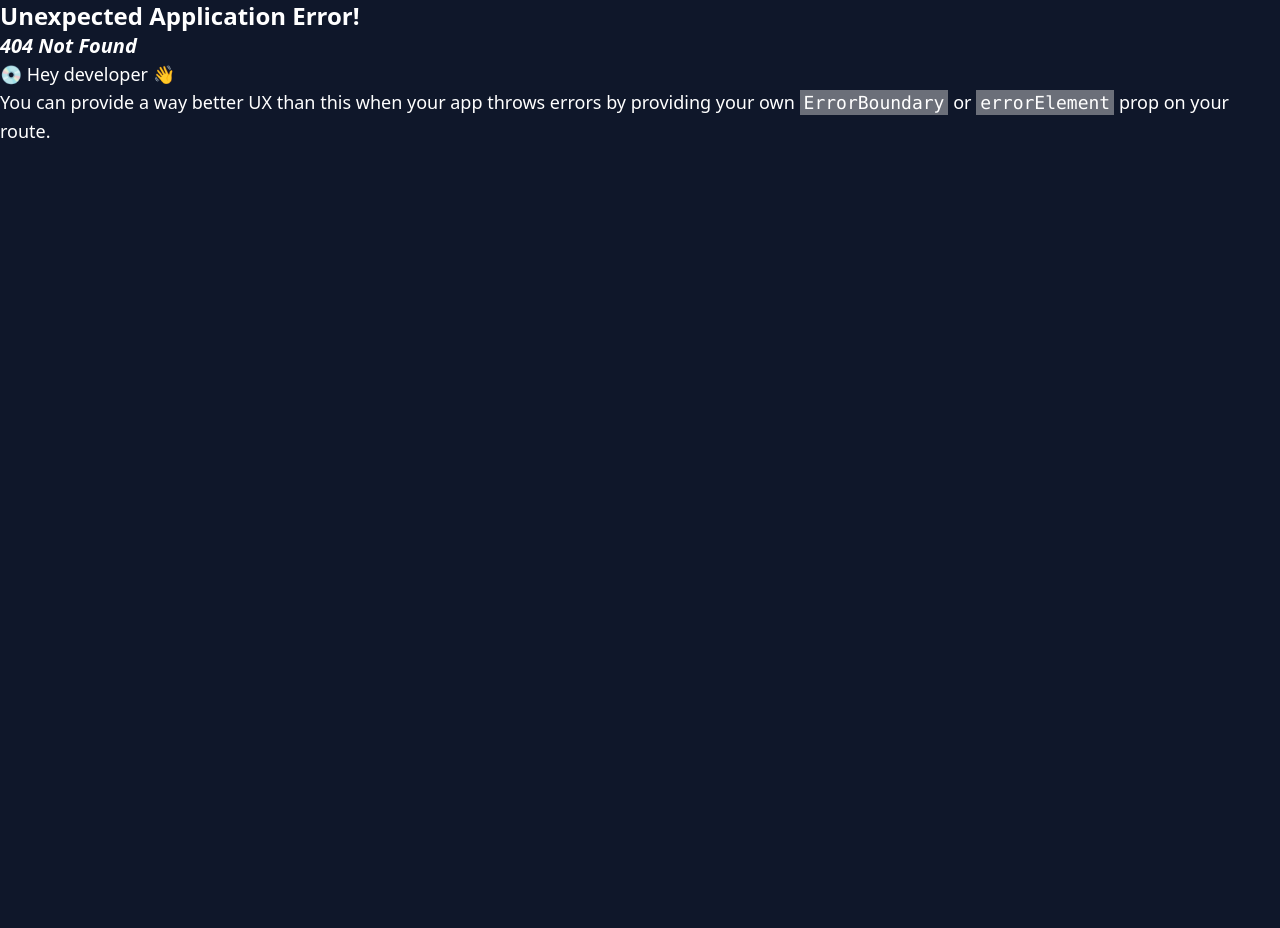
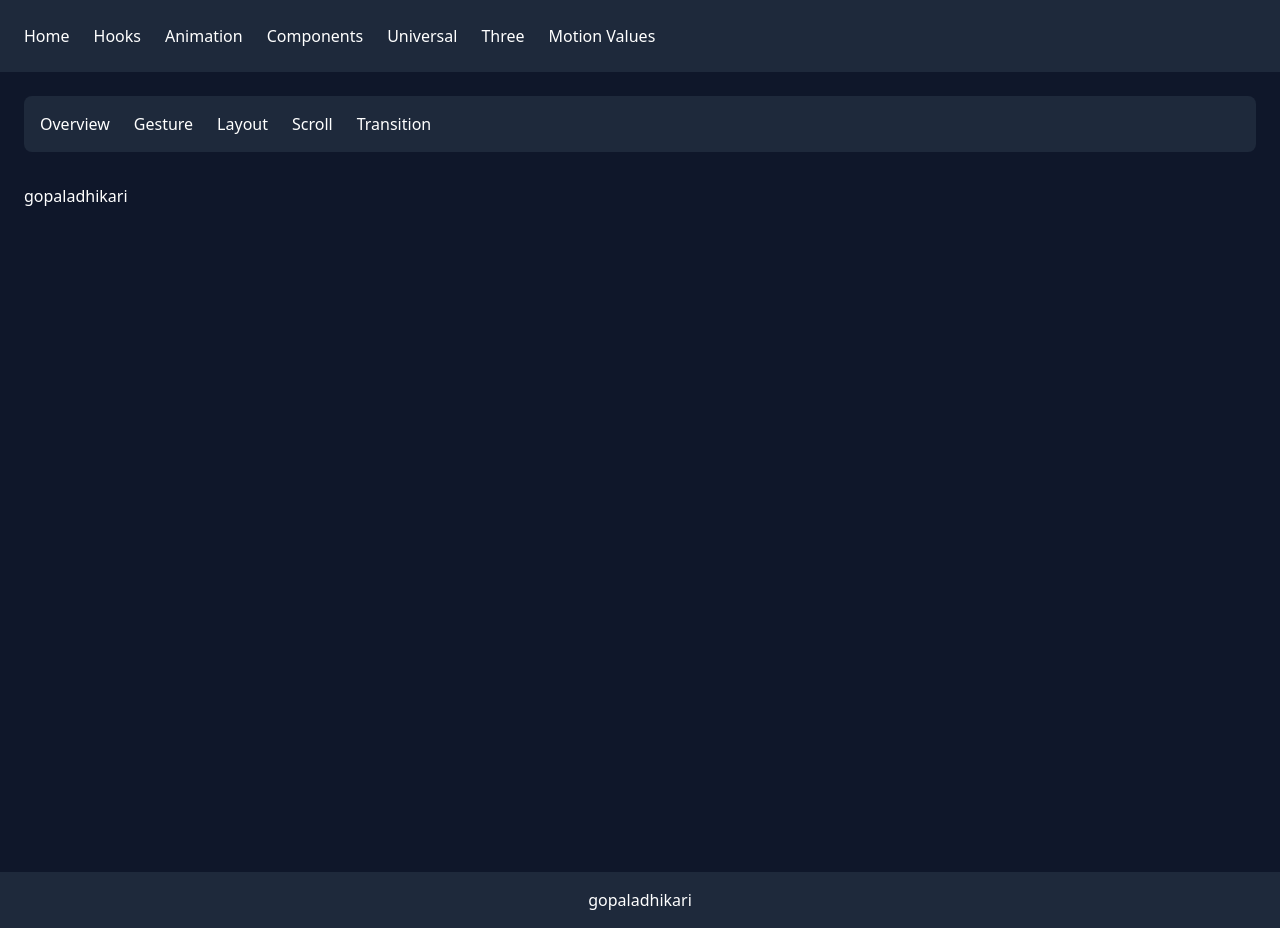
Before and after one commit to gopaladhikari/docs, a React (Vite) app in the folder framer-motion/: page /animation/gesture in a window 1280 px wide. Before the commit this address had no page. Before the commit the page ends 800 px from the top, so only its background shows below. Built offline with nearby package versions, Linux system fonts and the light colour scheme.

Commit message:
framer motion/ updated routes for animation

```diff
--- /dev/null
+++ b/framer-motion/src/pages/animation/gesture.tsx
@@ -0,0 +1,3 @@
+export function Gesture() {
+	return <div> gopaladhikari </div>;
+}
--- /dev/null
+++ b/framer-motion/src/pages/animation/index.tsx
@@ -0,0 +1,34 @@
+import { Link, Outlet } from "react-router-dom";
+
+function AnimationNav() {
+	return (
+		<nav>
+			<ul className="flex items-center gap-6 bg-slate-800 p-4 rounded-lg">
+				<li>
+					<Link to=".">Overview</Link>
+				</li>
+				<li>
+					<Link to="gesture">Gesture</Link>
+				</li>
+				<li>
+					<Link to="layout">Layout</Link>
+				</li>
+				<li>
+					<Link to="scroll">Scroll</Link>
+				</li>
+				<li>
+					<Link to="transition">Transition</Link>
+				</li>
+			</ul>
+		</nav>
+	);
+}
+
+export function AnimationLayout() {
+	return (
+		<>
+			<AnimationNav />
+			<Outlet />
+		</>
+	);
+}
--- /dev/null
+++ b/framer-motion/src/pages/animation/layout.tsx
@@ -0,0 +1,3 @@
+export function Layout() {
+	return <div> gopaladhikari </div>;
+}
--- a/framer-motion/src/pages/animation.tsx
+++ b/framer-motion/src/pages/animation/overview.tsx
@@ -1,6 +1,13 @@
-import { AnimatePresence, motion, Variants } from "framer-motion";
+import {
+	AnimatePresence,
+	motion,
+	useAnimate,
+	Variants,
+} from "framer-motion";
+import { useEffect } from "react";
 
-export function Animation() {
+export function Overview() {
+	const [scope, animate] = useAnimate();
 	const isVisible = true;
 
 	const variants: Variants = {
@@ -31,11 +38,36 @@ export function Animation() {
 		hidden: { opacity: 0, x: -100 },
 	};
 
+	useEffect(() => {
+		const animation = async () => {
+			await animate(scope.current, { x: "50%" });
+			animate("li", { opacity: 1 });
+		};
+
+		animation();
+	}, []);
+
+	// useEffect(() => {
+	// 	const controls = animate(x, 100, {
+	// 		type: "spring",
+	// 		stiffness: 2000,
+	// 		onComplete: (v) => {
+	// 			console.log(v);
+	// 		},
+	// 	});
+
+	// 	return () => controls.stop();
+	// });
+
 	return (
 		<>
 			<section>
-				<h1> Animations</h1>
-				<p className="text-center">This is the animation page.</p>
+				<h1> Overview </h1>
+
+				<p className="text-center border-b pb-4">
+					This is the overview page of animations. It contains the basic
+					animations and the transition animations.
+				</p>
 
 				<h2 className="mt-4"># Simple animations</h2>
 				<motion.div animate={{ x: 100 }}>
@@ -264,6 +296,15 @@ export function Animation() {
 					className="size-24 rounded-full bg-gray-500"
 				></motion.div>
 			</motion.section>
+
+			<section>
+				<ul ref={scope}>
+					<li>1</li>
+					<li>2</li>
+					<li>3</li>
+					<li>4</li>
+				</ul>
+			</section>
 		</>
 	);
 }
--- /dev/null
+++ b/framer-motion/src/pages/animation/scroll.tsx
@@ -0,0 +1,3 @@
+export function Scroll() {
+	return <div> gopaladhikari </div>;
+}
--- /dev/null
+++ b/framer-motion/src/pages/animation/transition.tsx
@@ -0,0 +1,3 @@
+export function Transition() {
+	return <div> gopaladhikari </div>;
+}
--- a/framer-motion/src/partials/layout.tsx
+++ b/framer-motion/src/partials/layout.tsx
@@ -4,7 +4,7 @@ import { useEffect } from "react";
 import { site } from "../config/site";
 import { Footer } from "./footer";
 
-export function Layout() {
+export function RootLayout() {
 	const { pathname } = useLocation();
 
 	useEffect(() => {
--- a/framer-motion/src/styles/index.css
+++ b/framer-motion/src/styles/index.css
@@ -4,7 +4,7 @@
 
 @layer base {
 	html {
-		@apply bg-slate-900;
+		@apply bg-slate-900 overflow-x-hidden;
 	}
 
 	h1 {
```
Also changed, not shown: framer-motion/src/routes/route.tsx (+31 -9 lines).
